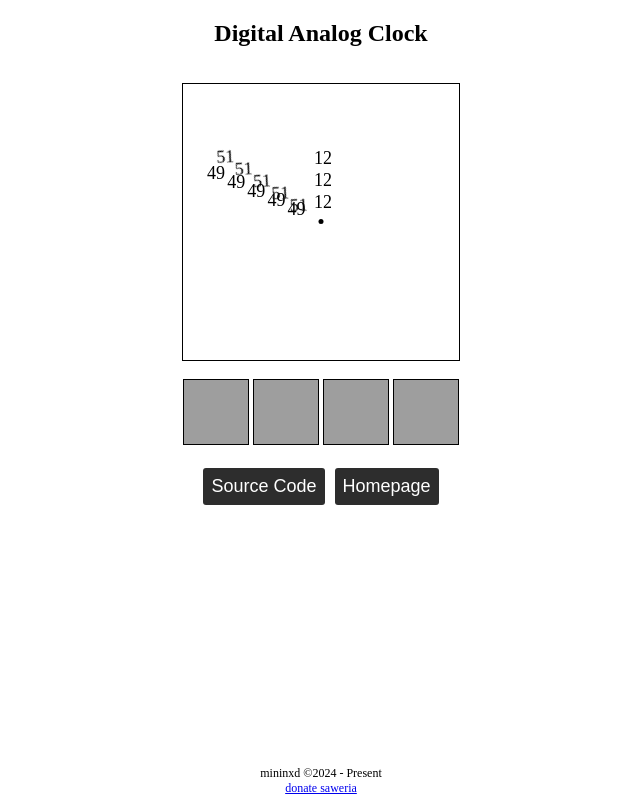
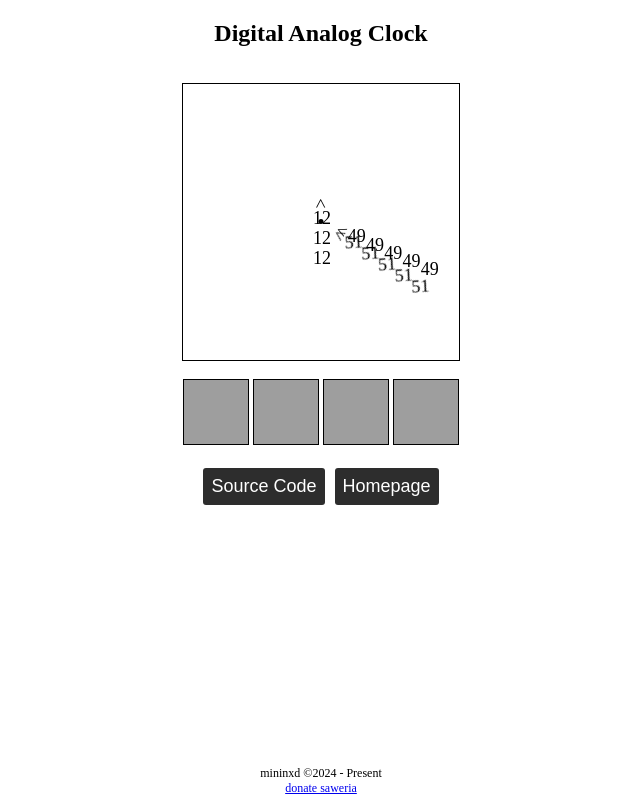
Before and after one commit to mininxd/Digital-Analog-Clock, a plain HTML site: page index.html in a window 1280 px wide. Shown: the whole page, without its empty margins (319-959 px from the left). Drawn offline with nearby package versions, Linux system fonts and the light colour scheme; grey boxes are pictures that could not be loaded.

Commit message:
Add files via upload

```diff
--- a/css/jam.css
+++ b/css/jam.css
@@ -11,6 +11,10 @@ div.wrapperJam {
   background-repeat: no-repeat;
 }
 
+
+#detikEl::after, #menitEl::after, #jamEl::after {
+  content: ">";
+}
 div#detikEl, div#menitEl, div#jamEl {
   position: relative;
   transition: 0.3s ease;
@@ -22,26 +26,30 @@ div#detikEl, div#menitEl, div#jamEl {
   height: fit-content;
 }
 
+div.spacing {
+  width: 50%;
+  margin-right: 12px;
+}
 div#detikEl {
   z-index: 3;
   display: flex;
-  justify-content: flex-end;
+  justify-content: flex-start;
 }
 div#menitEl {
   z-index: 2;
   transform: translateY(-25px);
   display: flex;
-  justify-content: flex-end;
+  justify-content: flex-start;
 }
 div#jamEl {
   z-index: 1;
   transform: translateY(-50px);
   display: flex;
-  justify-content: center;
+  justify-content: flex-start;
 }
 
 .detikRot, .menitRot, .jamRot {
-  padding-left: 4px;
+  padding-left: 2px;
 }
 
 div.dot {
```
